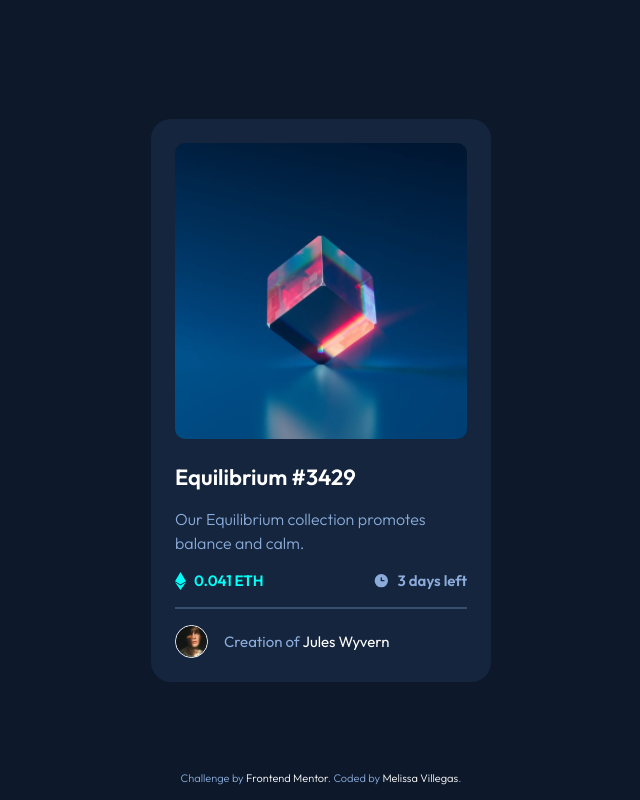
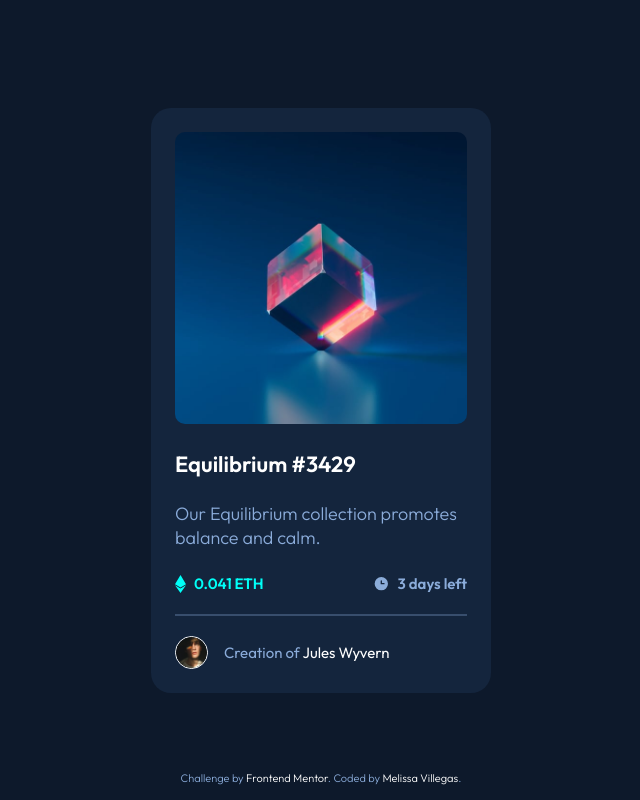
Before and after one commit to melissavi08/nft-preview-card-component, a plain HTML site: page index.html in a window 1280 px wide. Shown: the whole page, without its empty margins (319-959 px from the left). Drawn offline with Linux system fonts and the light colour scheme.

Commit message:
desktop design with media queries

```diff
--- a/css/style.css
+++ b/css/style.css
@@ -38,17 +38,11 @@ a:hover {
   color: var(--cyan);
 }
 
-.container {
-  display: grid;
-  place-items: center;
-}
-
 .card {
   display: grid;
   grid-template-rows: 1fr auto;
-  gap: 24px;
+  gap: 26px;
   max-width: 340px;
-  min-height: 544px; /*mobile height*/
   max-height: 585px;
   padding: 24px;
   border-radius: 20px;
@@ -155,3 +149,17 @@ hr {
   font-size: 11px;
   text-align: center;
 }
+
+@media (min-width: 768px) {
+  .card-info {
+    gap: 24px;
+  }
+
+  .card-info > p {
+    font-size: 18px;
+  }
+
+  .card-description {
+    gap: 20px;
+  }
+}
--- a/index.html
+++ b/index.html
@@ -23,8 +23,7 @@
     <link rel="stylesheet" href="./css/style.css" />
   </head>
   <body>
-    <main class="container">
-      <div class="card">
+    <main class="card">
       <figure class="card-image">
         <img src="./images/image-equilibrium.jpg" alt="equilibrium" />
         <div class="card-image-overlay"></div>
@@ -50,7 +49,6 @@
           <p>Creation of <a href="">Jules Wyvern</a></p>
         </div>
       </div>
-      </div>
     </main>
     <footer class="attribution">
       Challenge by
```
Lines whose indentation alone changed are shown as unchanged.
